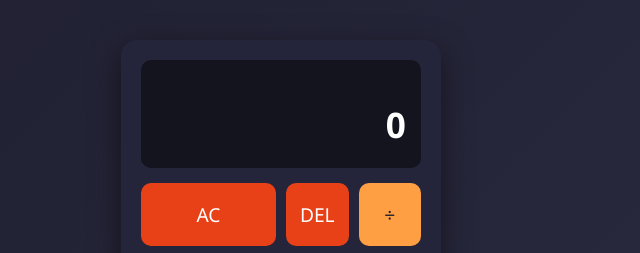
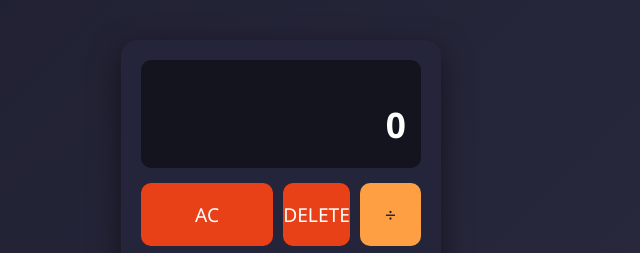
Before and after one commit to TahaSohail-Goat/Practice_Repo, a plain HTML site: page index.html in a window 1280 px wide. Shown: the part 101-354 px from the top of the page, 359-999 px from the left. Drawn offline with Linux system fonts and the light colour scheme.

Commit message:
changed index.html

```diff
--- a/index.html
+++ b/index.html
@@ -14,7 +14,7 @@
     </div>
     <div class="buttons">
       <button class="span-two" data-action="clear">AC</button>
-      <button data-action="delete">DEL</button>
+      <button data-action="delete">DELETE</button>
       <button data-action="operator" data-operator="/">÷</button>
 
       <button data-number>7</button>
```
